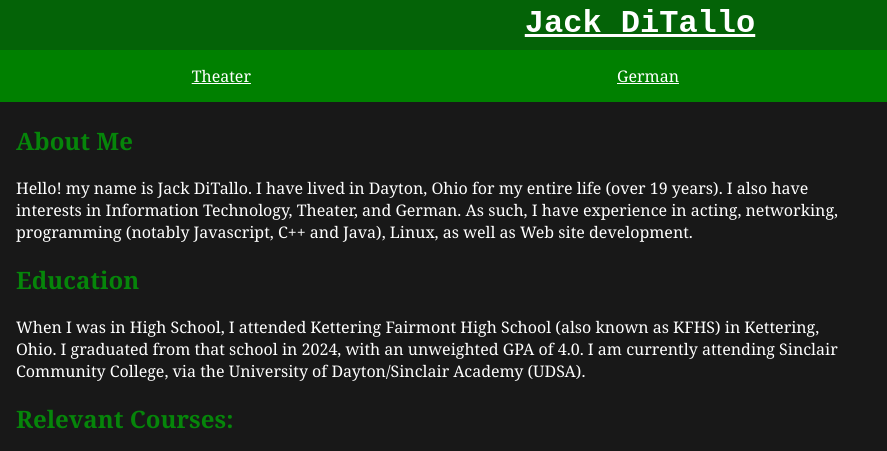
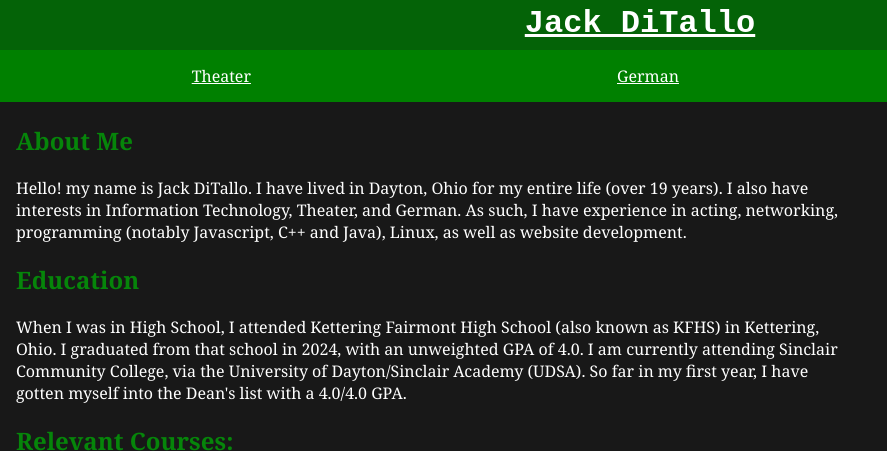
Before and after one commit to JDiTallo/JDiTallo.github.io, a plain HTML site: page aboutMe.html in a window 1280 px wide. Shown: the top 451 px of the page, 0-887 px from the left. Drawn offline with Linux system fonts and the light colour scheme.

Commit message:
Fixed typos on aboutMe.html

```diff
--- a/aboutMe.html
+++ b/aboutMe.html
@@ -29,7 +29,7 @@
                     <p>
                         Hello! my name is Jack DiTallo. I have lived in Dayton, Ohio for my entire life (over 19 years).
                         I also have interests in Information Technology, Theater, and German. As such, I have experience in acting, networking,
-			programming (notably Javascript, C++ and Java), Linux, as well as Web site development.
+			programming (notably Javascript, C++ and Java), Linux, as well as website development.
                     </p>
 
 	                <h2>Education</h2>
@@ -37,7 +37,8 @@
                     <p>
                         When I was in High School, I attended Kettering Fairmont High School (also known as KFHS) in Kettering, Ohio.
                         I graduated from that school in 2024, with an unweighted GPA of 4.0.
-                        I am currently attending Sinclair Community College, via the University of Dayton/Sinclair Academy (UDSA).
+                        I am currently attending Sinclair Community College, via the University of Dayton/Sinclair Academy (UDSA). So far in my first year,
+			I have gotten myself into the Dean's list with a 4.0/4.0 GPA.
                     </p>
 
                     <h2>Relevant Courses:</h2>
```
